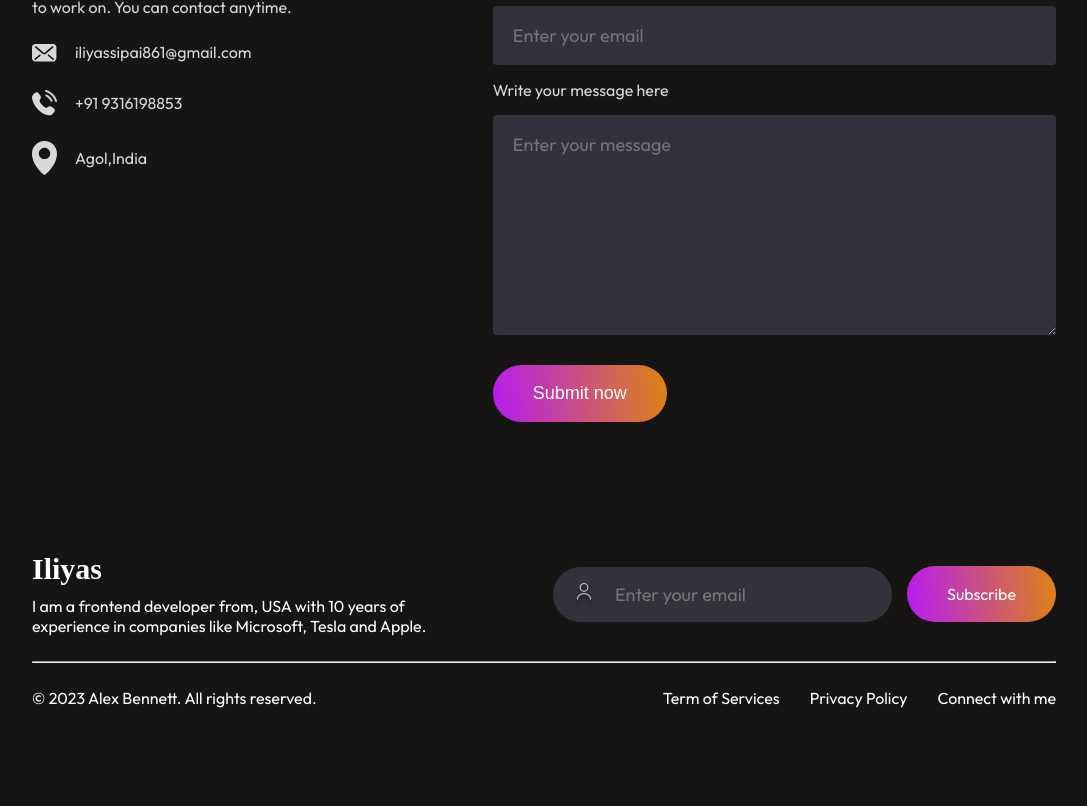
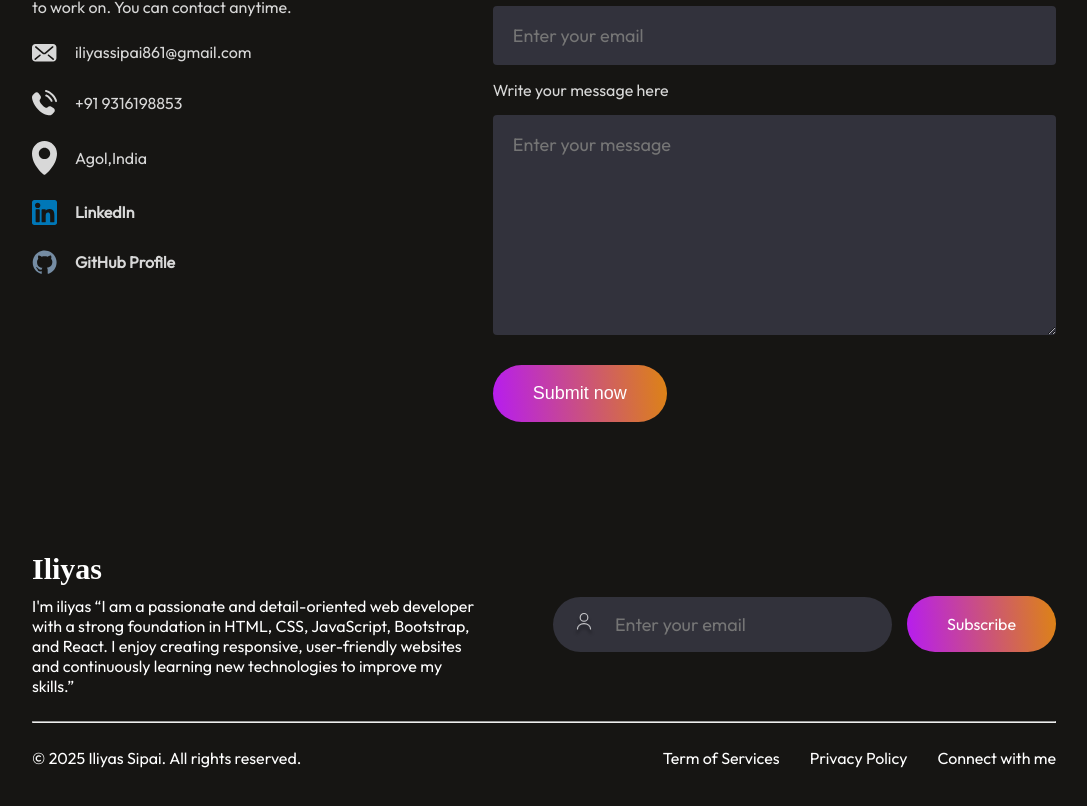
Before and after one commit to Iliyas-Sipai/portfolio, a React (Vite) app: page / in a window 1280 px wide. Shown: the part 3301-4107 px from the top of the page, without its empty margins (96-1183 px from the left). Before the commit the page ends 4069 px from the top, so only its background shows below. Built offline with nearby package versions, Linux system fonts and the light colour scheme.

Commit message:
save all new chnages

```diff
--- a/src/Components/Contact/Contact.css
+++ b/src/Components/Contact/Contact.css
@@ -90,6 +90,26 @@
     transform: scale(1.1);
     transition: 0.3s;
 }
+
+.linkedin-section {
+  text-align: center;
+  margin-top: 20px;
+  font-family: 'Poppins', sans-serif;
+  font-size: 18px;
+}
+
+.linkedin-link {
+  color: #0A66C2;
+  font-weight: bold;
+  text-decoration: none;
+  transition: 0.3s;
+}
+
+.linkedin-link:hover {
+  text-decoration: underline;
+  color: #004182;
+}
+
 @media(max-width:768px){
     .contact{
         gap: 40px;
--- a/src/Components/Contact/Contact.jsx
+++ b/src/Components/Contact/Contact.jsx
@@ -4,17 +4,17 @@ import theme_pattern from '../../assets/theme_pattern.svg'
 import mail_icon from '../../assets/mail_icon.svg'
 import location_icon from '../../assets/location_icon.svg'
 import call_icon from '../../assets/call_icon.svg'
+import github_icon from '../../assets/github-icon-1.svg'
+import linkedin_icon from '../../assets/linkedin-icon-1.svg'
+
+
 
 const Contact = () => {
-
   const onSubmit = async (event) => {
     event.preventDefault();
     const formData = new FormData(event.target);
-
 // enter your own web3 forms access key below
-
     formData.append("access_key", "xxxxxxxxxxxxxxxxxxxxxxxx");
-
     const object = Object.fromEntries(formData);
     const json = JSON.stringify(object);
 
@@ -26,10 +26,7 @@ const Contact = () => {
       },
       body: json
     }).then((res) => res.json());
-
-
       alert(res.message);
-
   };
 
 
@@ -53,6 +50,12 @@ const Contact = () => {
                 <div className="contact-detail">
                     <img src={location_icon} alt="" /> <p>Agol,India</p>
                 </div>
+                <div className="contact-detail">
+                    <img src={linkedin_icon} alt="" /><a href='https://www.linkedin.com/in/iliyas-sipai-dev/' target="_blank" className="linkedin-link" ><p > LinkedIn</p></a>
+                </div>
+                <div className="contact-detail">
+                    <img src={github_icon} alt="" /><a href='https://github.com/Iliyas-Sipai' target="_blank" className="linkedin-link" ><p > GitHub Profile</p></a>
+                </div>
             </div>
         </div>
         <form onSubmit={onSubmit} className="contact-right">
--- a/src/Components/Footer/Footer.jsx
+++ b/src/Components/Footer/Footer.jsx
@@ -10,7 +10,9 @@ const Footer = () => {
         <div className="footer-top-left">
             {/* <img src={footer_logo} alt="" /> */}
             <h2 style={{fontFamily:"initial",fontSize:"30px",marginBottom:"10px"}}>Iliyas</h2>
-            <p>I am a frontend developer from, USA with 10 years of experience in companies like Microsoft, Tesla and Apple.</p>
+            <p>I'm iliyas “I am a passionate and detail-oriented web developer with a strong foundation in HTML, CSS, JavaScript, Bootstrap, and React. I enjoy creating responsive,
+               user-friendly websites and continuously learning new technologies to improve my skills.”
+</p>
         </div>
         <div className="footer-top-right">
             <div className="footer-email-input">
@@ -22,7 +24,7 @@ const Footer = () => {
       </div>
       <hr />
       <div className="footer-bottom">
-        <p className="footer-bottom-left">© 2023 Alex Bennett. All rights reserved.</p>
+        <p className="footer-bottom-left">© 2025 Iliyas Sipai. All rights reserved.</p>
         <div className="footer-bottom-right">
             <p>Term of Services</p>
             <p>Privacy Policy</p>
```
Also changed, not shown: src/assets/github-icon-1.svg (added), src/assets/linkedin-icon-1.svg (added).
